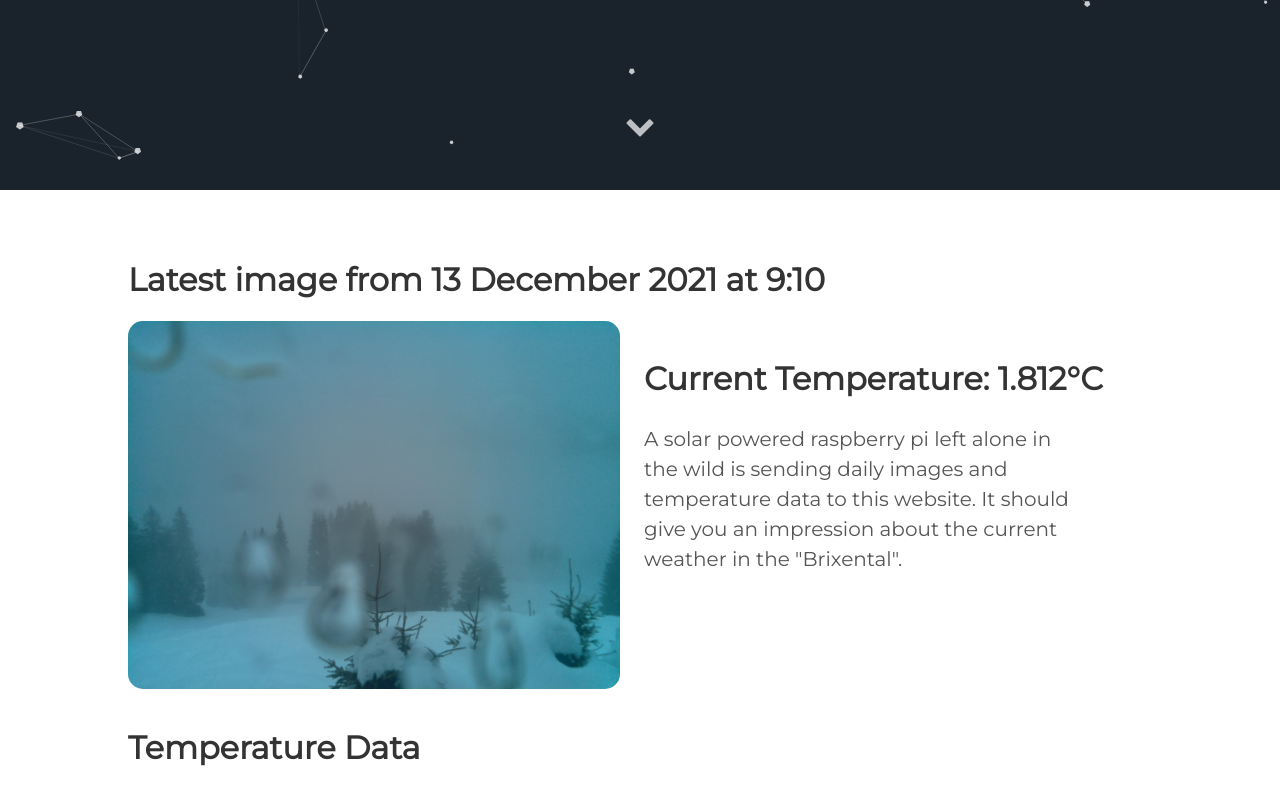
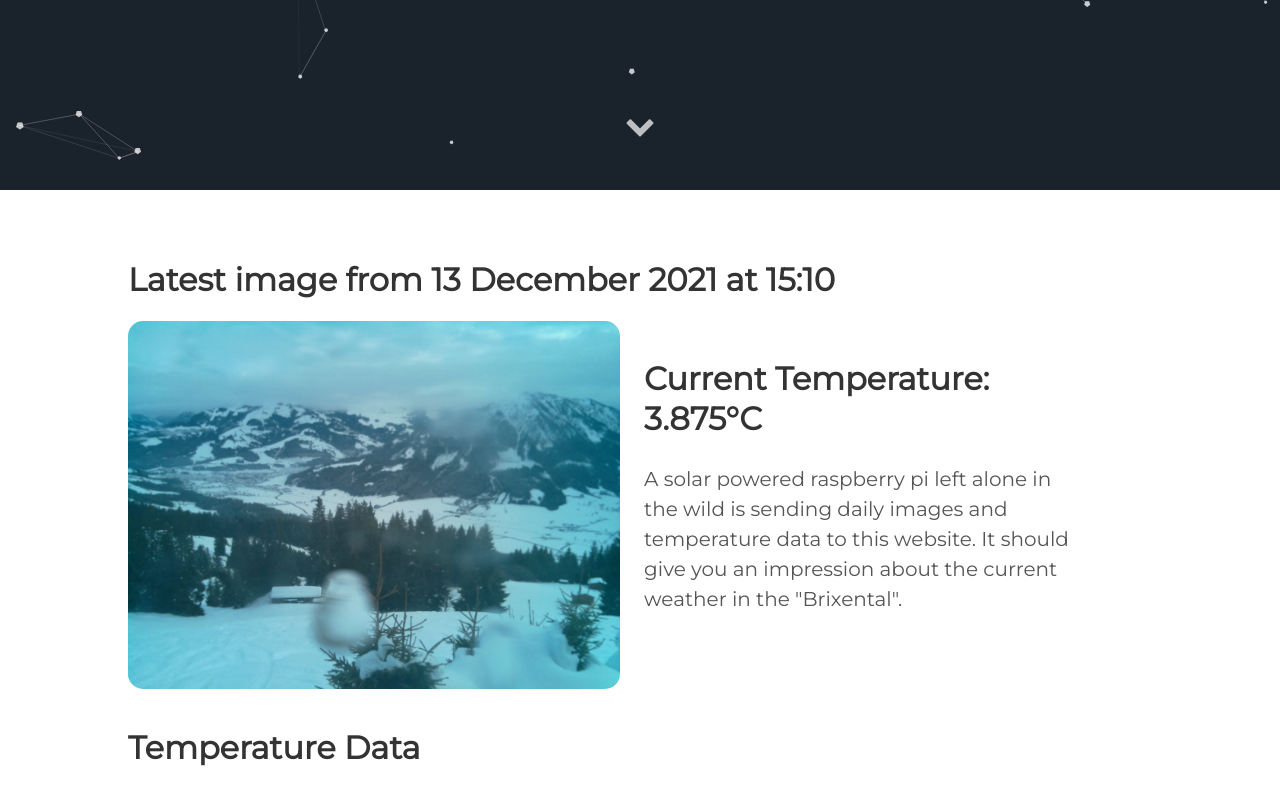
Before and after one commit to vektorious/vektorious.github.io, a Jekyll site: the page built from resources/huette.md, in a window 1280 px wide and 900 px high, scrolled down 710 px. Shown: the top 805 px of the window. Built offline with Jekyll 4.4.1, drawn with Linux system fonts in a browser that asks for light colours.

Commit message:
I'm a bot beep boop

```diff
--- a/resources/huette.md
+++ b/resources/huette.md
@@ -6,13 +6,13 @@ image: '/assets/img/'
 description: 'Live image from the Austrian alps'
 twitter_text: ' '
 ---
-## Latest image from 13 December 2021 at  9:10
+## Latest image from 13 December 2021 at 15:10
 <div class="huette">
   <div class="huette-image">
     <img src="{{ "/assets/img/huette.jpg" | prepend: site.baseurl }}">
   </div>
   <div class="huette-text">
-        <h2>Current Temperature: 1.812°C</h2>
+        <h2>Current Temperature: 3.875°C</h2>
         <p>A solar powered raspberry pi left alone in the wild is sending daily images and temperature data to this website. It should give you an impression about the current weather in the "Brixental".</p>
 
   </div>
```
Also changed, not shown: rpi-script/2021-12-13_150925.txt (renamed from rpi-script/2021-12-13_090924.txt, +5 -5 lines), rpi-script/huette.md (+2 -2 lines), assets/img/huette.jpg, assets/img/temp_plot.png, rpi-script/temp_plot.png, 1 other file.
